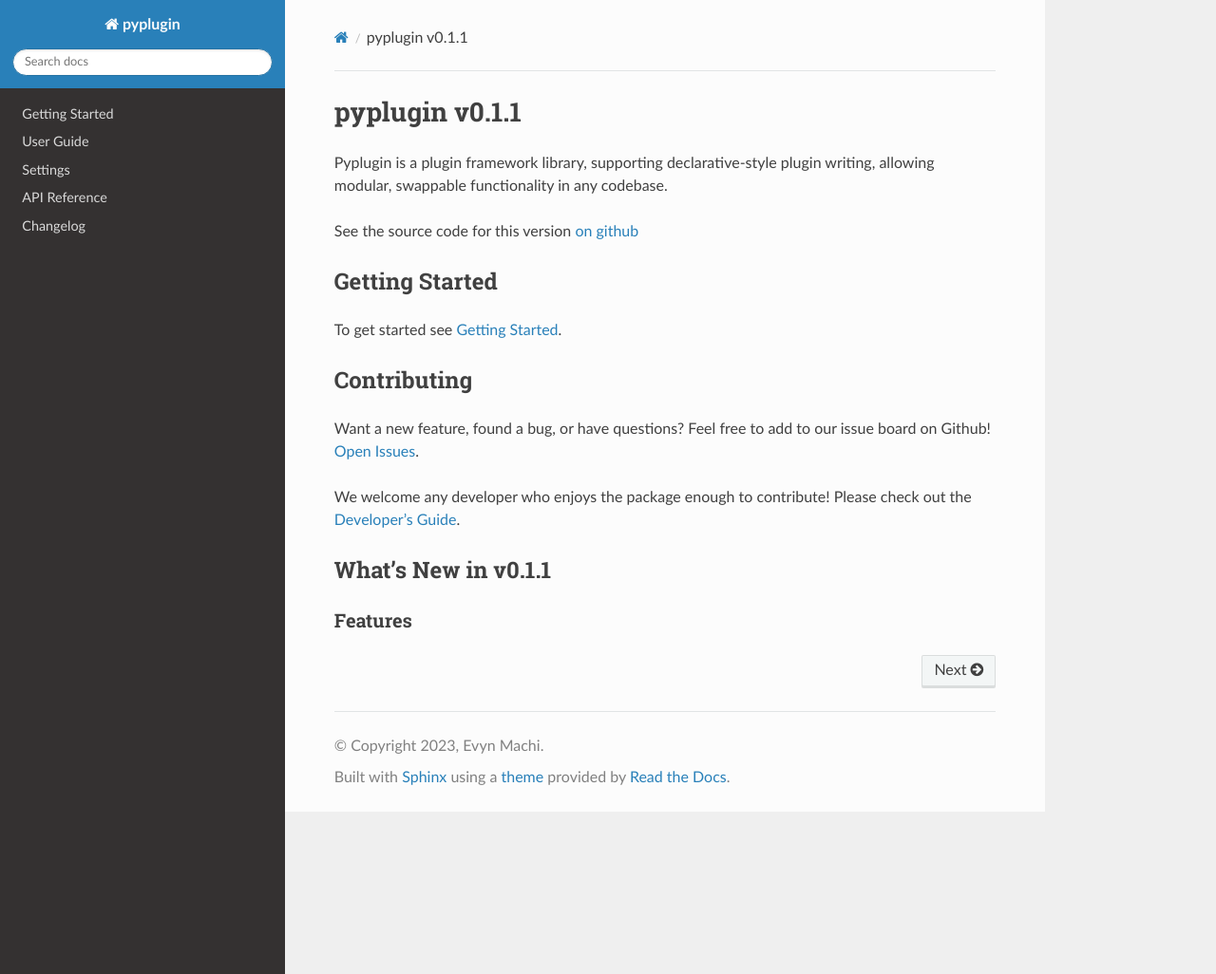
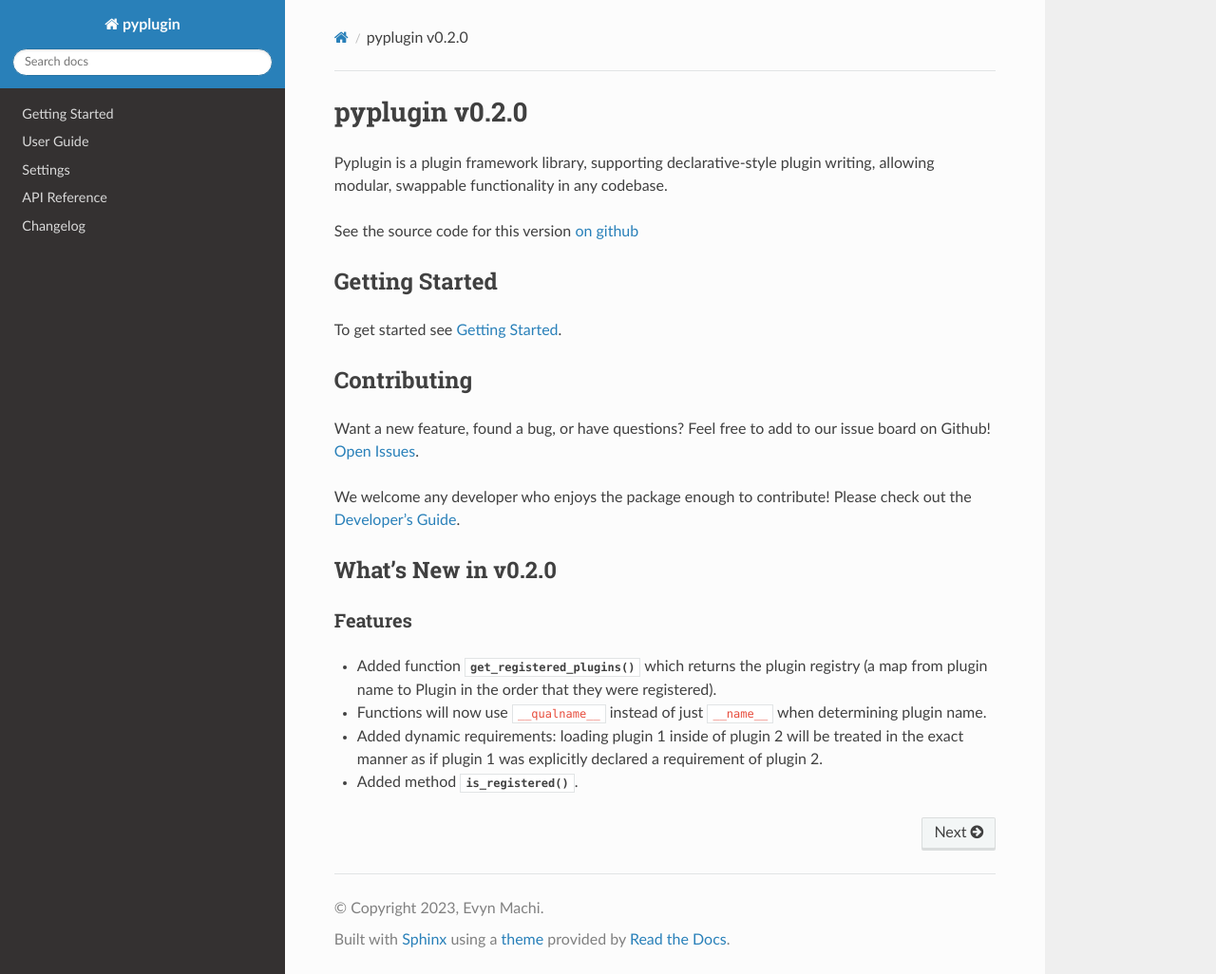
Before and after one commit to pyplugin/pyplugin, a Sphinx documentation site: the page built from docs/index.rst, in a window 1280 px wide and 1026 px high. Shown: the whole window at 95% size. Built offline with Sphinx 7.4.7 and the Read the Docs theme 2.0.0, drawn with Linux system fonts in a browser that asks for light colours.

Commit message:
rev to version 0.2.0

```diff
--- a/docs/changelog.rst
+++ b/docs/changelog.rst
@@ -5,5 +5,6 @@
    :maxdepth: 3
 
    changelog/development
+   changelog/changelog-0.2.0
    changelog/changelog-0.1.1
    changelog/changelog-0.1.0
--- a/docs/changelog/development.rst
+++ b/docs/changelog/development.rst
@@ -3,12 +3,6 @@
 
 Features
 ---------
-- Added function :func:`~pyplugin.base.get_registered_plugins` which returns the plugin registry
-  (a map from plugin name to Plugin in the order that they were registered).
-- Functions will now use :code:`__qualname__` instead of just :code:`__name__` when determining plugin name.
-- Added dynamic requirements: loading plugin 1 inside of plugin 2 will be treated in the exact manner
-  as if plugin 1 was explicitly declared a requirement of plugin 2.
-- Added method :meth:`~pyplugin.base.Plugin.is_registered`.
 
 Fixes
 ------
--- a/docs/conf.py
+++ b/docs/conf.py
@@ -24,7 +24,7 @@
 author = "Evyn Machi"
 
 # The full version, including alpha/beta/rc tags
-release = "v0.1.1"
+release = "v0.2.0"
 
 
 # -- General configuration ---------------------------------------------------
--- a/docs/index.rst
+++ b/docs/index.rst
@@ -32,3 +32,9 @@
 
 Features
 ^^^^^^^^^
+- Added function :func:`~pyplugin.base.get_registered_plugins` which returns the plugin registry
+  (a map from plugin name to Plugin in the order that they were registered).
+- Functions will now use :code:`__qualname__` instead of just :code:`__name__` when determining plugin name.
+- Added dynamic requirements: loading plugin 1 inside of plugin 2 will be treated in the exact manner
+  as if plugin 1 was explicitly declared a requirement of plugin 2.
+- Added method :meth:`~pyplugin.base.Plugin.is_registered`.
--- a/pyproject.toml
+++ b/pyproject.toml
@@ -4,7 +4,7 @@
 
 [project]
 name = "pyplugin"
-version = "0.1.0"
+version = "0.2.0"
 authors = [
   { name="Evyn Machi", email="evyn.machi@gmail.com" },
 ]
```
Also changed, not shown: README.md (+10 -4 lines), docs/changelog/changelog-0.2.0.rst (added, +17 -0 lines).
